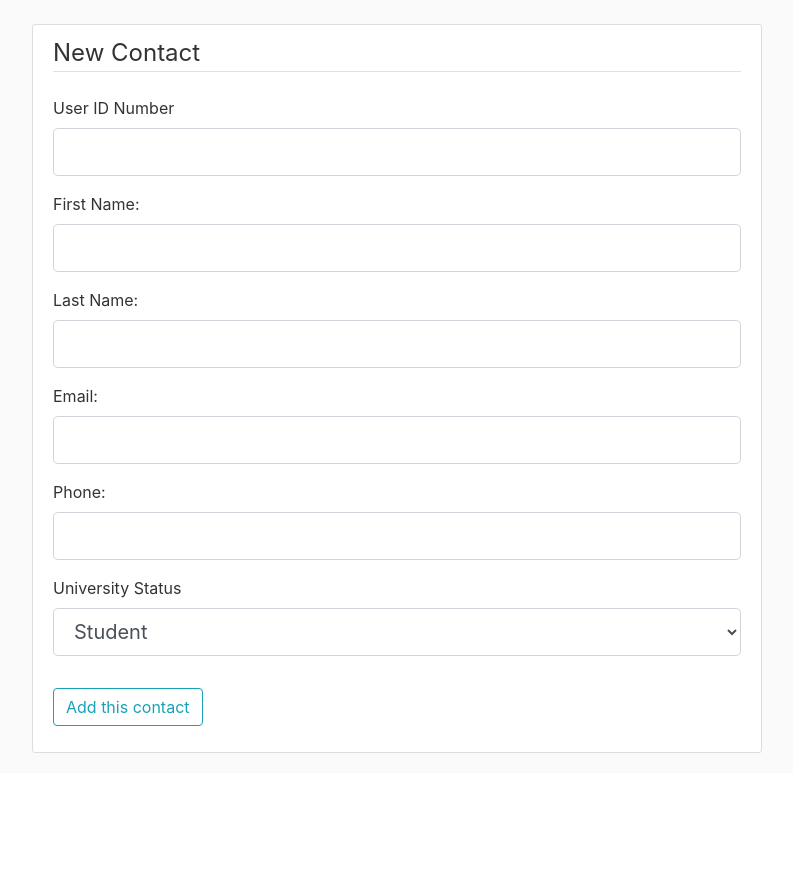
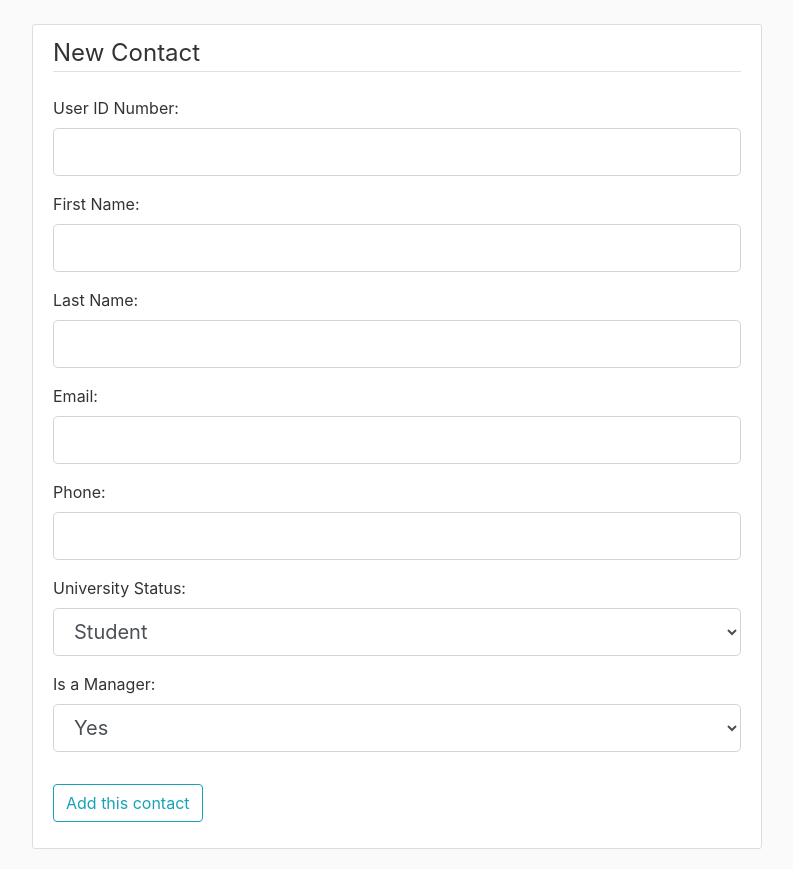
Before and after one commit to MartinZugs/DirectoryWebApp, a Flask app: page /contact/new in a window 1280 px wide. Shown: the part 56-925 px from the top of the page, without its empty margins (53-846 px from the left). Before the commit the page ends 809 px from the top, so only its background shows below. Run offline with Flask 2, Linux system fonts and the light colour scheme; parts of the project's set-up code (start-up, migrations or seed data) failed here and were passed over; some libraries are stand-ins or nearby versions.

Commit message:
Added Update Functionality
Added the ability to update existing /added entries and validation on PersonID numbers.

Added option to add user as a manager. Needs to be flushed out more for Employee Table post

```diff
--- a/Final Project/flaskDemo/forms.py
+++ b/Final Project/flaskDemo/forms.py
@@ -26,21 +26,24 @@ class LoginForm(FlaskForm):
     submit = SubmitField('Login')
 
 class ContactUpdateForm(FlaskForm):
+
     PersonID = HiddenField("")
     FName = StringField('First Name:', validators=[DataRequired(),Length(max=25)])
     LName = StringField('Last Name:', validators=[DataRequired(),Length(max=25)])
     Email = StringField('Email:', validators=[DataRequired(),Length(max=30)])
     PhoneNum = StringField('Phone:', validators=[DataRequired(),Length(max=20)])
-    UserType = SelectField(' University Status', choices=[('stu','Student'),('emp','Employee')])
+    UserType = SelectField(' University Status:', choices=[('Student','Student'),('Employee','Employee')])
+    Manager = HiddenField("")
 
     submit = SubmitField('Update this users directory entry')
 
 class ContactForm(ContactUpdateForm):
 
-    PersonID=IntegerField('User ID Number', validators=[DataRequired()])
+    PersonID=IntegerField('User ID Number:', validators=[DataRequired()])
+    Manager= SelectField(' Is a Manager:', choices=[('1','Yes'),('0','No')])
     submit = SubmitField('Add this contact')
 
-  #  def validate_PersonID(self, PersonID):
-  #      checkID = Person.query.filter_by(PersonID=PersonID.data).first()
-  #      if checkID:
-  #          raise ValidationError('That employee ID is already in user. Please verify and enter a different one.')
+    def validate_PersonID(self, PersonID):
+        checkID = Person.query.filter_by(PersonID=PersonID.data).first()
+        if checkID:
+           raise ValidationError('That employee ID is already in user. Please verify and enter a different one.')
--- a/Final Project/flaskDemo/routes.py
+++ b/Final Project/flaskDemo/routes.py
@@ -1,6 +1,6 @@
 import os
 import secrets
-from flask import render_template, url_for, flash, redirect
+from flask import render_template, url_for, flash, redirect, request
 from flaskDemo import app, db
 from flaskDemo.models import Person
 from flaskDemo.forms import RegistrationForm, LoginForm, SearchForm, ContactForm, ContactUpdateForm
@@ -82,7 +82,7 @@ def error():
 def new_contact():
     form = ContactForm()
     if form.validate_on_submit():
-        contact = Person(PersonID=form.PersonID.data, FName=form.FName.data, LName=form.LName.data, Email=form.Email.data, PhoneNum=form.PhoneNum.data, UserType=form.UserType.data)
+        contact = Person(PersonID=form.PersonID.data, FName=form.FName.data, LName=form.LName.data, Email=form.Email.data, PhoneNum=form.PhoneNum.data, UserType=form.UserType.data, Manager=form.Manager.data)
         db.session.add(contact)
         db.session.commit()
         flash('You have added a new contact!', 'success')
@@ -99,3 +99,30 @@ def deletecontact(PersonID):
     db.session.commit()
     flash('The contact has been removed!', 'success')
     return redirect(url_for('home'))
+
+@app.route("/contact/<PersonID>/update", methods=['GET', 'POST'])
+#@login_required
+def updatecontact(PersonID):
+    contact = Person.query.get_or_404(PersonID)
+    currentContact =  Person.PersonID
+
+    form = ContactUpdateForm()
+    if form.validate_on_submit():
+        if currentContact != form.PersonID.data:
+            contact.PersonID = form.PersonID.data
+        contact.FName = form.FName.data
+        contact.LName = form.LName.data
+        contact.Email = form.Email.data
+        contact.PhoneNum = form.PhoneNum.data
+        contact.UserType = form.UserType.data
+        db.session.commit()
+        flash ('The contact has been updated!', 'success')
+        return redirect (url_for ('contact', PersonID=PersonID))
+    elif request.method == 'GET':
+        form.PersonID.data = contact.PersonID
+        form.FName.data = contact.FName
+        form.LName.data = contact.LName
+        form.Email.data = contact.Email
+        form.PhoneNum.data = contact.PhoneNum
+        form.UserType.data = contact.UserType
+    return render_template ('updatecontact.html', title='Update Contact', form=form, legend='Update Contact')
--- a/Final Project/flaskDemo/templates/contact.html
+++ b/Final Project/flaskDemo/templates/contact.html
@@ -8,7 +8,7 @@
         <small class="text-muted">{{now.strftime('%A %B, %d %Y %H:%M:%S')}}</small>
 
           <div>
-            <a class="btn btn-secondary btn-sm mt-1 mb-1" href="#">Update</a>
+            <a class="btn btn-secondary btn-sm mt-1 mb-1" href="{{ url_for('updatecontact', PersonID=contact.PersonID) }}">Update</a>
             <button type="button" class="btn btn-danger btn-sm m-1" data-toggle="modal" data-target="#deleteModal">Delete</button>
           </div>
 
--- a/Final Project/flaskDemo/templates/createcontact.html
+++ b/Final Project/flaskDemo/templates/createcontact.html
@@ -15,3 +15,18 @@
                 {% endif %}
             </div>
 			{% endblock PersonID %}
+			{% block Manager %}
+			<div class="form-group">
+                {{ form.Manager.label(class="form-control-label") }}
+                {% if form.Manager.errors %}
+                    {{ form.Manager(class="form-control form-control-lg is-invalid") }}
+                    <div class="invalid-feedback">
+                        {% for error in form.Manger.errors %}
+                            <span>{{ error }}</span>
+                        {% endfor %}
+                    </div>
+                {% else %}
+                    {{ form.Manager(class="form-control form-control-lg") }}
+                {% endif %}
+            </div>
+			{% endblock Manager %}
--- a/Final Project/flaskDemo/templates/updatecontact.html
+++ b/Final Project/flaskDemo/templates/updatecontact.html
@@ -71,6 +71,7 @@
                     {{ form.UserType(class="form-control form-control-lg") }}
                 {% endif %}
             </div>
+			{% block Manager %}{% endblock Manager %}
         </fieldset>
         <div class="form-group">
             {{ form.submit(class="btn btn-outline-info") }}
```
